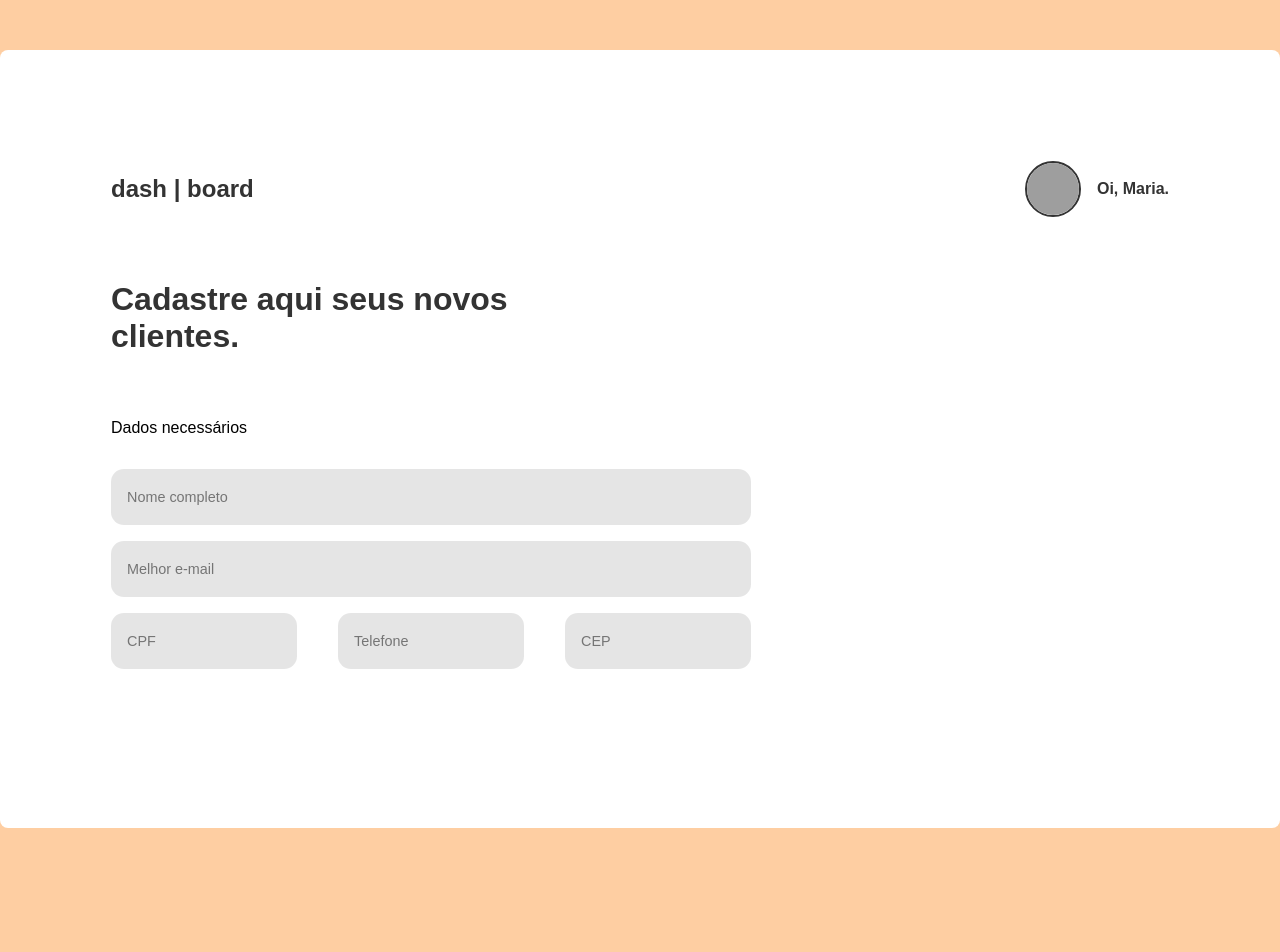
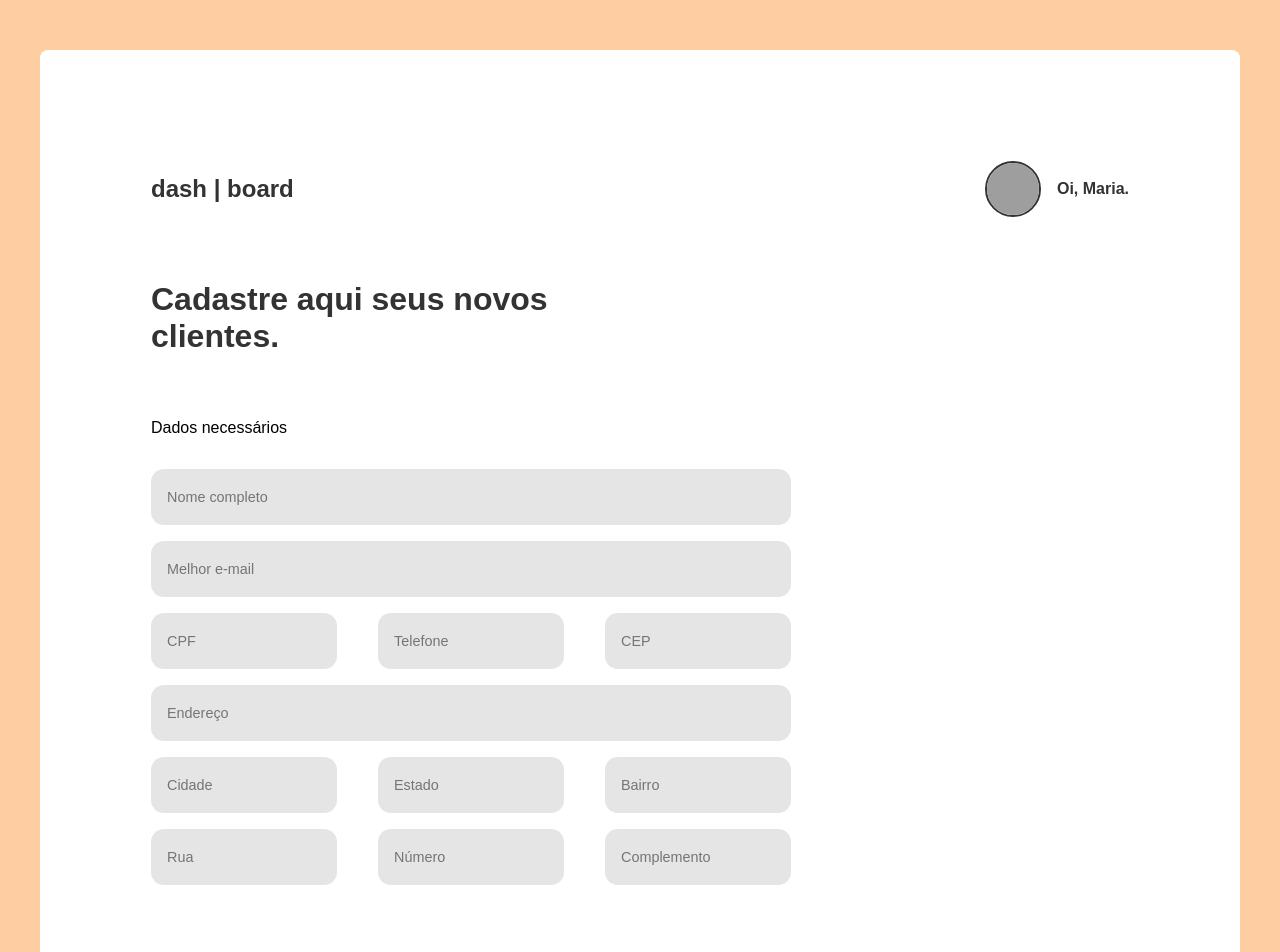
Before and after one commit to mateusPPinh/two-web, a React (Create React App) app: page / in a window 1280 px wide. Shown: the top 952 px of the page. Before the commit the page ends 850 px from the top, so only its background shows below. Built offline with nearby package versions, Linux system fonts and the light colour scheme; grey boxes are pictures that could not be loaded; a web font is replaced by a local one.

Commit message:
new changes :lipstick:

```diff
--- a/src/components/Header/styles.js
+++ b/src/components/Header/styles.js
@@ -1,14 +1,4 @@
-import styled, { keyframes } from 'styled-components';
-
-const userAnimation = keyframes`
-  from {
-    transform: translateY(2em)
-  }
-
-  to {
-    transform: translate(0px);
-  }
-`;
+import styled from 'styled-components';
 
 export const Container = styled.div`
   padding: 1rem 1rem;
@@ -28,15 +18,21 @@ export const HeaderContent = styled.header`
  div {
    align-items: center;
    display: flex;
+   transition: transform 0.2s;
+
+   &:hover {
+      transform: translateX(1rem);
+    }
 
   img {
     width: 3.5rem;
     height: 3.5rem;
     border-radius: 50%;
     border: 2px solid #333;
+    transition: border-radius 0.2s;
 
     &:hover {
-      animation: ${userAnimation} 0.2s linear;
+      border-radius: 40%;
     }
   }
 
--- a/src/pages/Main/index.js
+++ b/src/pages/Main/index.js
@@ -48,6 +48,53 @@ export default function Main() {
               autoComplete="false"
             />
           </div>
+
+          <input
+            type="text"
+            placeholder="Endereço"
+            autoComplete="false"
+          />
+
+          <div className="field_group">
+            <input
+              type="text"
+              placeholder="Cidade"
+              autoComplete="false"
+            />
+
+            <input
+              type="text"
+              placeholder="Estado"
+              maxLength="2"
+              autoComplete="false"
+            />
+
+            <input
+              type="text"
+              placeholder="Bairro"
+              autoComplete="false"
+            />
+          </div>
+
+          <div className="field_group">
+            <input
+              type="text"
+              placeholder="Rua"
+              autoComplete="false"
+            />
+
+            <input
+              type="text"
+              placeholder="Número"
+              autoComplete="false"
+            />
+
+            <input
+              type="text"
+              placeholder="Complemento"
+              autoComplete="false"
+            />
+          </div>
         </form>
       </RegisterUser>
     </Container>
--- a/src/pages/Main/styles.js
+++ b/src/pages/Main/styles.js
@@ -3,7 +3,7 @@ import styled from 'styled-components';
 export const Container = styled.div`
   margin: 50px auto;
   padding: 95px;
-  max-width: 1300px;
+  max-width: 1200px;
   background: #ffff;
   border-radius: 8px;
 `;
```
